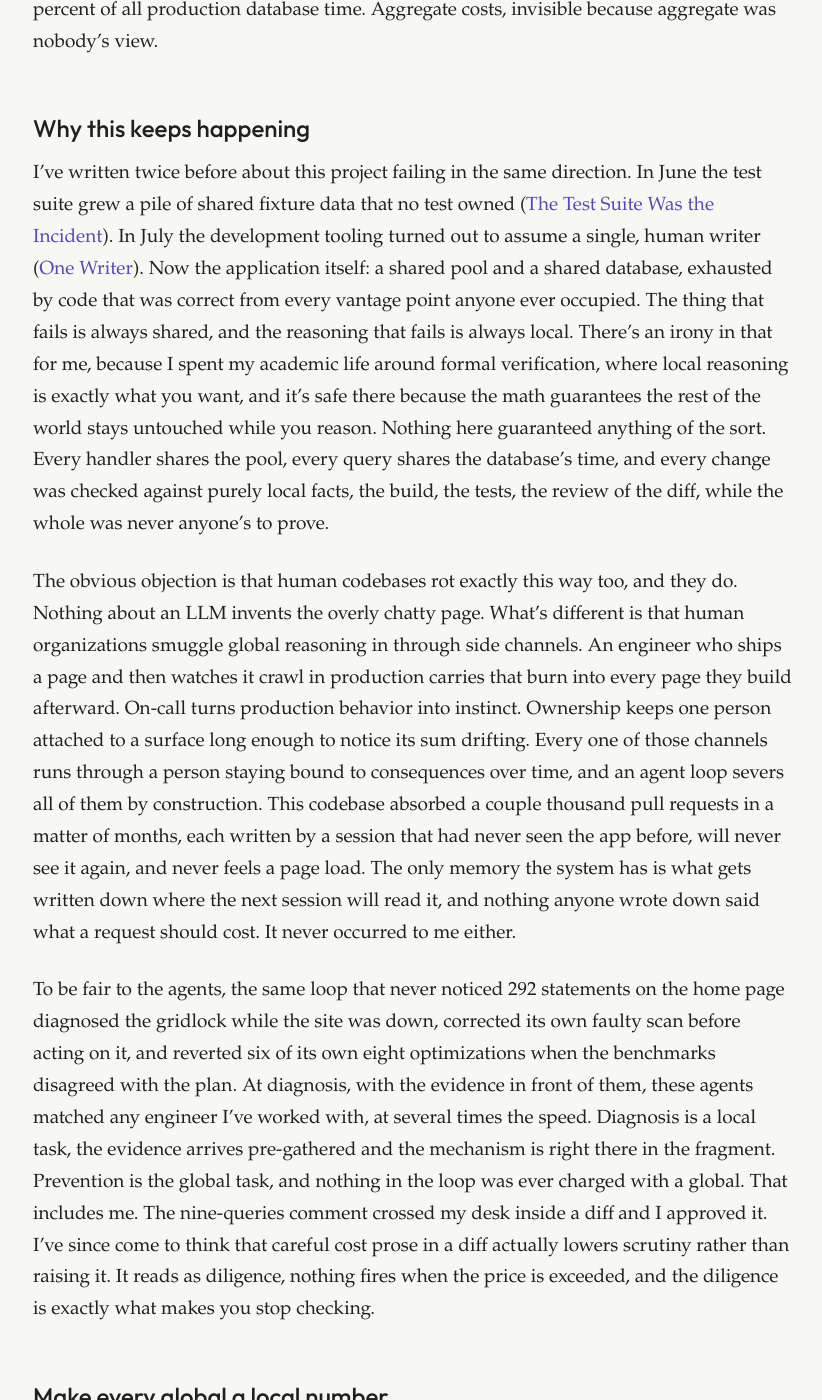
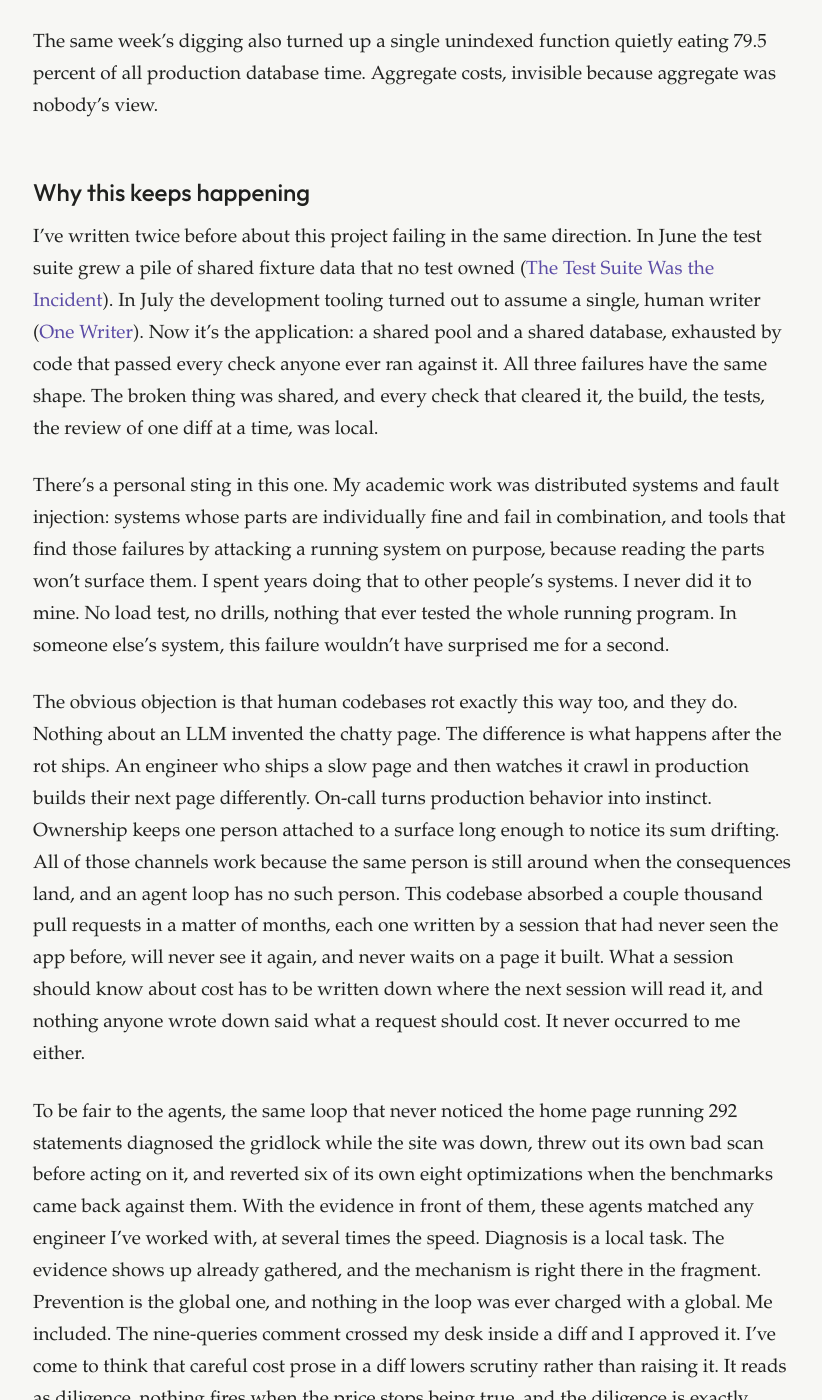
Before and after one commit to cmeiklejohn/cmeiklejohn.github.io, a Jekyll site: the page built from _posts/2026-08-31-local-reasoning.markdown, in a window 1280 px wide and 1400 px high, scrolled down 5906 px. Shown: the whole window, without its empty margins (227-1049 px from the left). Built offline with Jekyll 4.4.1, drawn with Linux system fonts in a browser that asks for light colours; some of the changed text lies outside the part shown.

Commit message:
Correct the record and land the local-vs-global takeaway
Census cleanup from verifying every claim against the app repo: date the
watch row to before its fix, explain sixty-five as the unlimited
next-seven-days list, sits-to-sat on the removed comment, and retuned
rather than resized for the pool.

Rewrite Why This Keeps Happening: the academic background was
distributed systems and fault injection, not formal verification, and
the sting is sharper stated that way. Rework the final section to open
on the clean rule: local reasoning is safe when every global it leans
on is held still by something, and a trap when a global is held by
nobody.

Co-Authored-By: Claude Fable 5 <noreply@anthropic.com>
Claude-Session: https://claude.ai/code/session_019vFuBZdgpzgR918wB4NgYd

```diff
--- a/_posts/2026-08-31-local-reasoning.markdown
+++ b/_posts/2026-08-31-local-reasoning.markdown
@@ -81,26 +81,30 @@ So I measured. I turned on a setting that writes down every question the app ask
 | Profile feed | 14 | 8 |
 | Notifications | 3 | 3 |
 
-Six more rows sit in between, from tour stats at 60 down to the profile page at 9. The endpoint from the last section, the one that just got its own perf fix, is the fourth worst page in the app. These numbers aren't just latency, either. Every statement stretches how long a request holds its borrowed connection, so a 292-statement page is 292 slices of hold time on the same pool that gridlocked in August. Same arithmetic, different magnitude.
+Six more rows sit in between, from tour stats at 60 down to the profile page at 9. The endpoint from the last section, the one that just got its own perf fix, is the fourth worst page in the app; the census caught it before that fix landed. These numbers aren't just latency, either. Every statement stretches how long a request holds its borrowed connection, so a 292-statement page is 292 slices of hold time on the same pool that gridlocked in August. Same arithmetic, different magnitude.
 
 The ratio of statements to shapes splits the table into two diseases. The Shows page is the classic loop: 340 statements but only 14 shapes, a handful of queries repeated once per card for sixty-five cards. The Lot is the more instructive one: 292 statements across 164 distinct shapes. There's no villain loop to point at. It's an accretion. Every feature that ever shipped onto the home screen brought three or four queries with it, each addition individually negligible, and the page now runs about three hundred statements, one after another, every time someone opens the app.
 
-The Shows page bothers me the most, because of where its queries live. They sit inside the function that draws one show card, so every page that draws cards inherits them, and the Shows page draws sixty-five. Neither piece looks expensive on its own. Each query takes a fraction of a millisecond, and a loop over cards is how every list ever gets built. The cost only exists in the multiplication, and no edit ever held both ends of it. When the outage-night fix reported the shows list going from 151 round trips to 4, that count was true, for the loop being edited. The card renderer it calls kept its queries, and the same page runs 340 statements today. A reviewer handed that change would have approved it. My review loop did approve it. Nobody was stupid and nothing was broken, and the app was still guaranteed to meet its first real crowd unmeasured.
+The Shows page bothers me the most, because of where its queries live. They sit inside the function that draws one show card, so every page that draws cards inherits them. And the Shows page has no page size: it draws every show happening in the next seven days, and the day I measured, that was sixty-five cards. Neither piece looks expensive on its own. Each query takes a fraction of a millisecond, and a loop over cards is how every list ever gets built. The cost only exists in the multiplication, and no edit ever held both ends of it. When the outage-night fix reported the shows list going from 151 round trips to 4, that count was true, for the loop being edited. The card renderer it calls kept its queries, and the same page runs 340 statements today. A reviewer handed that change would have approved it. My review loop did approve it. Nobody was stupid and nothing was broken, and the app was still guaranteed to meet its first real crowd unmeasured.
 
 The same week's digging also turned up a single unindexed function quietly eating 79.5 percent of all production database time. Aggregate costs, invisible because aggregate was nobody's view.
 
 ## Why this keeps happening
 
-I've written twice before about this project failing in the same direction. In June the test suite grew a pile of shared fixture data that no test owned ([The Test Suite Was the Incident]({% post_url 2026-06-10-the-test-suite-was-the-incident %})). In July the development tooling turned out to assume a single, human writer ([One Writer]({% post_url 2026-07-26-one-writer %})). Now the application itself: a shared pool and a shared database, exhausted by code that was correct from every vantage point anyone ever occupied. The thing that fails is always shared, and the reasoning that fails is always local. There's an irony in that for me, because I spent my academic life around formal verification, where local reasoning is exactly what you want, and it's safe there because the math guarantees the rest of the world stays untouched while you reason. Nothing here guaranteed anything of the sort. Every handler shares the pool, every query shares the database's time, and every change was checked against purely local facts, the build, the tests, the review of the diff, while the whole was never anyone's to prove.
+I've written twice before about this project failing in the same direction. In June the test suite grew a pile of shared fixture data that no test owned ([The Test Suite Was the Incident]({% post_url 2026-06-10-the-test-suite-was-the-incident %})). In July the development tooling turned out to assume a single, human writer ([One Writer]({% post_url 2026-07-26-one-writer %})). Now it's the application: a shared pool and a shared database, exhausted by code that passed every check anyone ever ran against it. All three failures have the same shape. The broken thing was shared, and every check that cleared it, the build, the tests, the review of one diff at a time, was local.
 
-The obvious objection is that human codebases rot exactly this way too, and they do. Nothing about an LLM invents the overly chatty page. What's different is that human organizations smuggle global reasoning in through side channels. An engineer who ships a page and then watches it crawl in production carries that burn into every page they build afterward. On-call turns production behavior into instinct. Ownership keeps one person attached to a surface long enough to notice its sum drifting. Every one of those channels runs through a person staying bound to consequences over time, and an agent loop severs all of them by construction. This codebase absorbed a couple thousand pull requests in a matter of months, each written by a session that had never seen the app before, will never see it again, and never feels a page load. The only memory the system has is what gets written down where the next session will read it, and nothing anyone wrote down said what a request should cost. It never occurred to me either.
+There's a personal sting in this one. My academic work was distributed systems and fault injection: systems whose parts are individually fine and fail in combination, and tools that find those failures by attacking a running system on purpose, because reading the parts won't surface them. I spent years doing that to other people's systems. I never did it to mine. No load test, no drills, nothing that ever tested the whole running program. In someone else's system, this failure wouldn't have surprised me for a second.
 
-To be fair to the agents, the same loop that never noticed 292 statements on the home page diagnosed the gridlock while the site was down, corrected its own faulty scan before acting on it, and reverted six of its own eight optimizations when the benchmarks disagreed with the plan. At diagnosis, with the evidence in front of them, these agents matched any engineer I've worked with, at several times the speed. Diagnosis is a local task, the evidence arrives pre-gathered and the mechanism is right there in the fragment. Prevention is the global task, and nothing in the loop was ever charged with a global. That includes me. The nine-queries comment crossed my desk inside a diff and I approved it. I've since come to think that careful cost prose in a diff actually lowers scrutiny rather than raising it. It reads as diligence, nothing fires when the price is exceeded, and the diligence is exactly what makes you stop checking.
+The obvious objection is that human codebases rot exactly this way too, and they do. Nothing about an LLM invented the chatty page. The difference is what happens after the rot ships. An engineer who ships a slow page and then watches it crawl in production builds their next page differently. On-call turns production behavior into instinct. Ownership keeps one person attached to a surface long enough to notice its sum drifting. All of those channels work because the same person is still around when the consequences land, and an agent loop has no such person. This codebase absorbed a couple thousand pull requests in a matter of months, each one written by a session that had never seen the app before, will never see it again, and never waits on a page it built. What a session should know about cost has to be written down where the next session will read it, and nothing anyone wrote down said what a request should cost. It never occurred to me either.
+
+To be fair to the agents, the same loop that never noticed the home page running 292 statements diagnosed the gridlock while the site was down, threw out its own bad scan before acting on it, and reverted six of its own eight optimizations when the benchmarks came back against them. With the evidence in front of them, these agents matched any engineer I've worked with, at several times the speed. Diagnosis is a local task. The evidence shows up already gathered, and the mechanism is right there in the fragment. Prevention is the global one, and nothing in the loop was ever charged with a global. Me included. The nine-queries comment crossed my desk inside a diff and I approved it. I've come to think that careful cost prose in a diff lowers scrutiny rather than raising it. It reads as diligence, nothing fires when the price stops being true, and the diligence is exactly what makes you stop checking.
 
 ## Make every global a local number
 
-What I'm changing isn't "stop letting agents write the backend." It's simpler than that: every global property this app depends on has to become a local number that some check can see. Statements per request is measurable now, so the next step is a budget in CI, a test that fails the day a page crosses its ceiling. The card renderer that runs sixty-five times a page should say so in the file, where the next session will trip over it, welded to that budget so it can't rot into a lie the way "about nine queries" did. The looking itself has to be somebody's job too. Every repair in this story was trivial once the defect was seen, one keyword, two indexes, a rewritten loop. When fixing is nearly free, discovery is the entire cost, which is why there's now a daily job that walks production's query statistics and just looks.
+What I'm changing isn't "stop letting agents write the backend." Local reasoning isn't the defect. It's the only reasoning anyone gets, agent or human; nobody holds a whole program in their head. Local reasoning is safe when every global it leans on is held still by something, a guarantee, a budget, an alarm, and it's a trap when a global is held by nobody. Everything that failed this summer was the trap. Connection hold time, statements per request, share of database time: properties of the whole program at once, and nobody's job. So the change is to make every global this app depends on into a local number that some check can see and fail on.
 
-I'll be honest about the limits. A statement budget wouldn't have caught the gridlock, whose counts were modest. The pool's wait counters catch that one now. Catching it before a crowd instead of during one takes a load test, which I never asked for, and the standard piece of plumbing that manages database connections for you, which still isn't there. The census doesn't replace either.
+Statements per request is measurable now, so the next step is a budget in CI, a test that fails the day a page crosses its ceiling. The card renderer that runs sixty-five times a page should say so in the file, where the next session will trip over it, welded to that budget so it can't rot into a lie the way "about nine queries" did. The looking itself has to be somebody's job too. Every repair in this story was trivial once the defect was seen, one keyword, two indexes, a rewritten loop. When fixing is nearly free, discovery is the entire cost, which is why there's now a daily job that walks production's query statistics and just looks.
 
-The Shows page runs 340 statements per request today, after the sweep, behind the guardrails. Nobody can say whether it survives a crowd, because nobody has pointed one at it. What I have that I didn't have in August is the number. What I still don't have is whatever names the next category, the way connection hold time was August's and statements per request was this week's. In a human organization that was somebody's job, the engineer who wonders, unprompted, what happens when this meets a crowd. Whether an agent loop can be made to do that wondering is the question this summer leaves me with, and it isn't a question about smarter models. Every model in this story was smart enough. The sum always fit in a context window. It was never anyone's assignment.
+I'll be honest about the limits. A statement budget wouldn't have caught the gridlock. That failure was about how connections were held, not how many statements ran; the pool's wait counters are what catch it now. Catching it before a crowd instead of during one takes the load test I still haven't run, and a real connection pooler in front of Postgres, which still isn't there. The census doesn't replace either.
+
+The Shows page runs 340 statements per request today, after the sweep, behind the guardrails. Nobody can say whether it survives a crowd, because nobody has pointed one at it. What I have that I didn't have in August is the number. What I still don't have is whatever names the next global, the way connection hold time was August's and statements per request was this week's. In a human organization that's somebody's job, the engineer who wonders, unprompted, what happens when this meets a crowd. I did that job for years, in other people's systems. Whether an agent loop can be made to do that wondering is the question this summer leaves me with, and it isn't a question about smarter models. Every model in this story was smart enough. The sum always fit in a context window. It was never anyone's assignment.
```
Also changed, not shown: other parts of _posts/2026-08-31-local-reasoning.markdown (+2 -2 lines).
